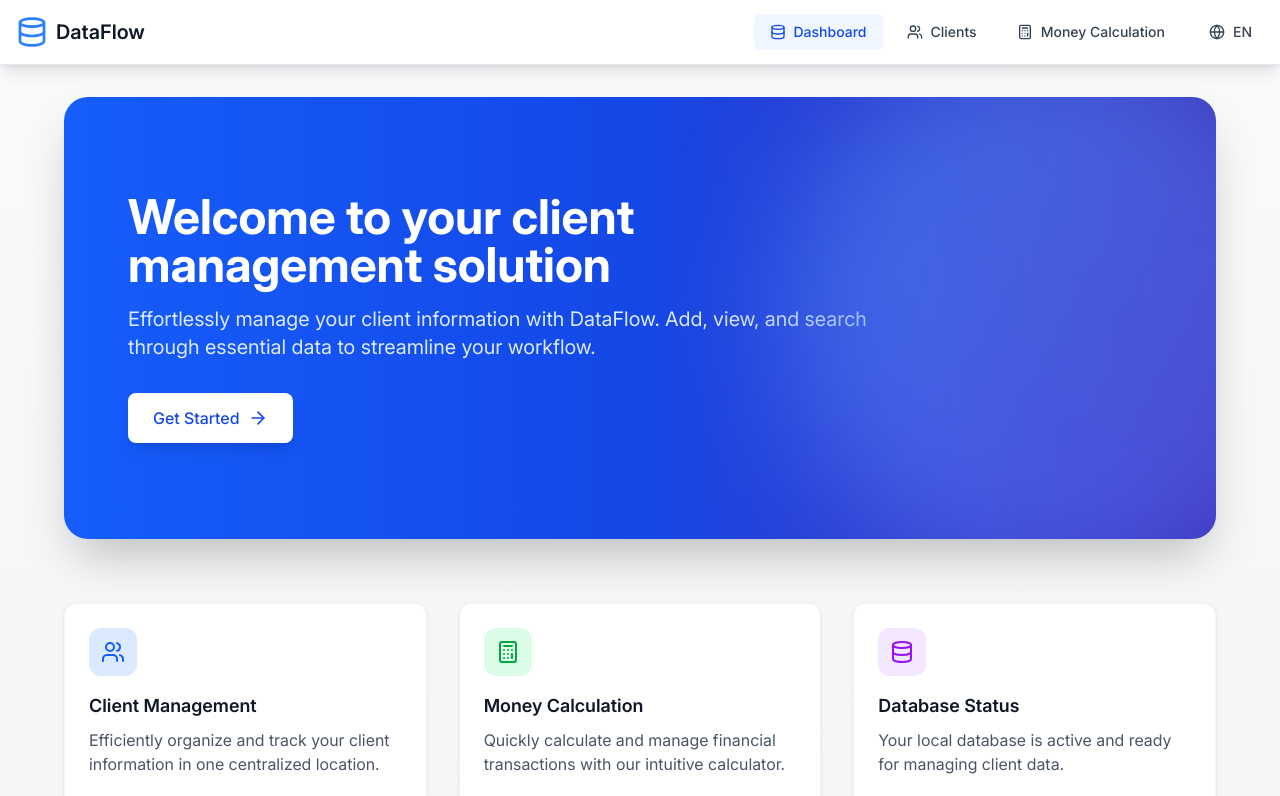
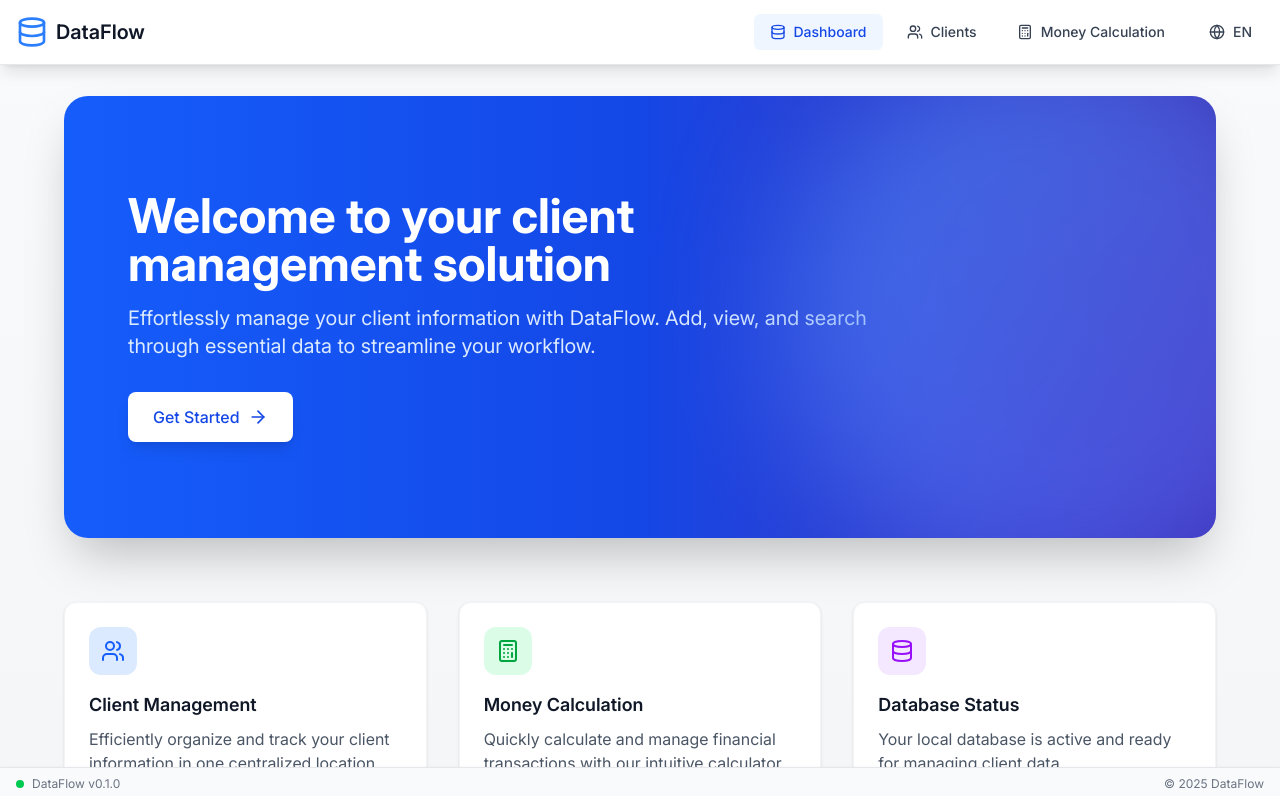
Before and after one commit to yoamzil/DataFlow, a Next.js app: page / in a window 1280 px wide. Shown: the top 796 px of the page. Built offline with nearby package versions, Linux system fonts and the light colour scheme.

Commit message:
Fixed navbar and status bar

```diff
--- a/src/app/layout.tsx
+++ b/src/app/layout.tsx
@@ -20,13 +20,13 @@ export default function RootLayout({
 		<html lang="en">
 			<body>
 				<LanguageProvider>
+					<Toaster position="top-right"
+						containerStyle={{
+							top: 80,
+						}} />
 					<div className="min-h-screen bg-gradient-to-b from-gray-50 to-gray-100 flex flex-col">
-						<Toaster position="top-right"
-							containerStyle={{
-								top: 80,
-							}} />
 						<Navbar />
-						<main className="flex-1 container mx-auto px-4 py-8">
+						<main className="flex-1 container mx-auto px-4 py-8 mt-16 mb-12 overflow-auto">
 							{children}
 						</main>
 						<Footer />
--- a/src/components/Footer.tsx
+++ b/src/components/Footer.tsx
@@ -3,7 +3,7 @@ import React from 'react';
 const Footer = () => {
 
 	return (
-		<div className="bg-gray-50 border-t border-gray-200 px-4 py-2">
+		<div className="fixed bottom-0 left-0 w-full z-40 bg-gray-50 border-t border-gray-200 px-4 py-2 shadow">
 			<div className="container mx-auto flex justify-between items-center">
 				<div className="flex items-center text-xs text-gray-500">
 					<div className="h-2 w-2 rounded-full bg-green-500 mr-2"></div>
--- a/src/components/Navbar.tsx
+++ b/src/components/Navbar.tsx
@@ -17,7 +17,7 @@ const Navbar = () => {
 	}
 
 	return (
-		<nav className="bg-white shadow-lg border-b border-gray-200">
+		<nav className="fixed top-0 left-0 w-full z-50 bg-white shadow-lg border-b border-gray-200">
 			<div className="container mx-auto px-4">
 				<div className="flex justify-between items-center h-16">
 					<div className="flex items-center">
```
